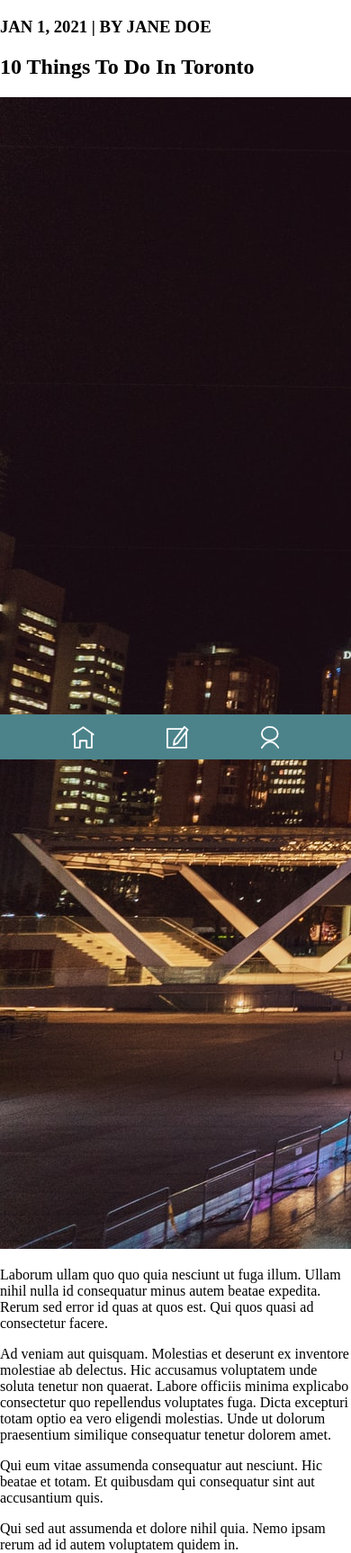
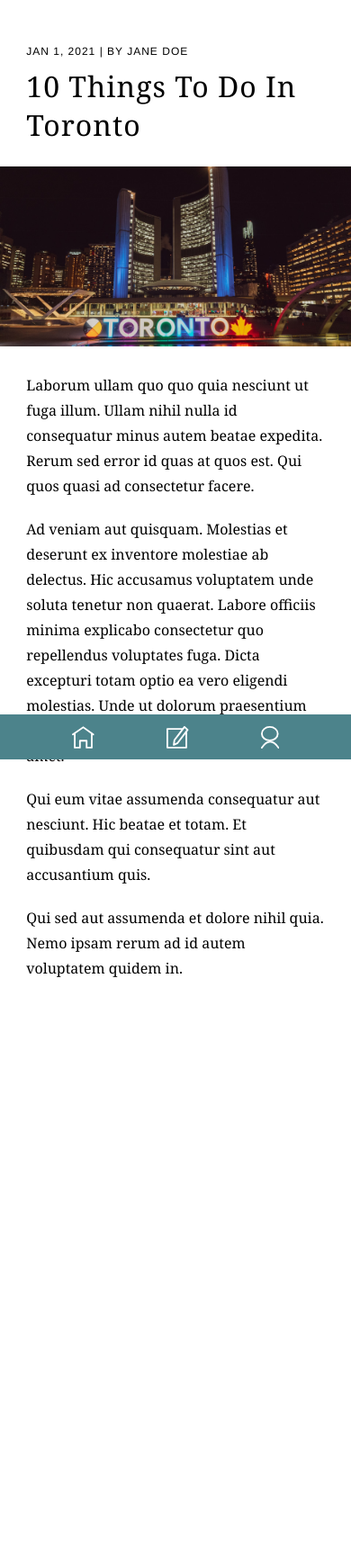
Before and after one commit to CanRaffs89/flask-blog, a Python web app: template templates/post.html in a window 390 px wide; the page is wider, and only the part inside the window is pictured. Shown: that part at 90% size. After the commit the page ends 1086 px from the top of that part, so only its background shows below. Run offline with Jinja, Linux system fonts and the light colour scheme; the template is opened without the code that fills it, so the values that code supplies are empty.

Commit message:
Finished basic site ready for Flask stuff

```diff
--- a/static/css/main.css
+++ b/static/css/main.css
@@ -2,14 +2,26 @@
   font-size: 16px;
   scroll-behavior: smooth; }
 
-body {
-  height: 100%;
-  width: 100%;
+* {
   margin: 0;
   padding: 0; }
 
+body {
+  height: 100%;
+  width: 100%; }
+
 a {
   text-decoration: none; }
+
+h1, p {
+  font-family: Georgia, 'Times New Roman', Times, serif;
+  font-weight: 400; }
+
+h3 {
+  font-family: 'Helvetica Neue', sans-serif;
+  font-weight: 400;
+  font-size: 0.8125rem;
+  letter-spacing: 0.0625rem; }
 
 .container {
   height: 100vh;
@@ -50,7 +62,7 @@
     .footer-menu a {
       margin-top: 60px; } }
 main {
-  margin: 0 auto;
+  margin: 75px auto 0 auto;
   width: 70%; }
   main .blog-post {
     display: flex;
@@ -68,13 +80,6 @@
       main .blog-post .blog-post-text h3, main .blog-post .blog-post-text h1, main .blog-post .blog-post-text p {
         margin: 0;
         color: #000; }
-      main .blog-post .blog-post-text h3 {
-        font-family: 'Helvetica Neue', sans-serif;
-        font-size: 0.8125rem;
-        letter-spacing: 0.0625rem; }
-      main .blog-post .blog-post-text h1, main .blog-post .blog-post-text p {
-        font-family: Georgia, 'Times New Roman', Times, serif;
-        font-weight: 400; }
       main .blog-post .blog-post-text h1 {
         font-size: 2.5rem;
         letter-spacing: 0.0625rem; }
@@ -84,9 +89,11 @@
 
 @media (max-width: 1000px) {
   main {
+    margin: 50px auto;
     width: 80%; }
     main .blog-post {
-      min-height: 100px; }
+      min-height: 100px;
+      margin-top: 20px; }
       main .blog-post img {
         width: 100px;
         height: 100px; }
@@ -97,5 +104,54 @@
         font-size: 1.563rem; }
       main .blog-post .blog-post-text .hide-on-mobile {
         display: none; } }
+.main-post {
+  padding-left: 50px;
+  margin: 75px auto; }
+  .main-post .header-text, .main-post .body-text {
+    margin: 0 auto;
+    width: 60%; }
+  .main-post .header-text {
+    margin-bottom: 50px; }
+    .main-post .header-text h3 {
+      margin-bottom: 10px; }
+    .main-post .header-text h1 {
+      font-size: 2.5rem;
+      letter-spacing: 0.0625rem; }
+  .main-post .body-text {
+    margin-top: 50px; }
+    .main-post .body-text p {
+      font-size: 1.313rem;
+      line-height: 32px;
+      letter-spacing: 0rem;
+      margin-bottom: 20px; }
+  .main-post .main-post-img {
+    width: 100%;
+    height: 500px;
+    object-fit: cover; }
+
+@media (max-width: 1000px) {
+  .main-post {
+    padding-left: 0;
+    margin: 50px auto 100px auto; }
+    .main-post .header-text, .main-post .body-text {
+      margin: 0 auto;
+      width: 85%; }
+    .main-post .header-text {
+      margin-bottom: 25px; }
+      .main-post .header-text h3 {
+        font-size: 0.75rem;
+        letter-spacing: 0.0625rem; }
+      .main-post .header-text h1 {
+        font-size: 2rem; }
+    .main-post .body-text {
+      margin-top: 25px; }
+      .main-post .body-text p {
+        font-size: 1rem;
+        line-height: 28px;
+        margin-bottom: 20px; }
+    .main-post .main-post-img {
+      width: 100%;
+      height: 200px;
+      object-fit: cover; } }
 
 /*# sourceMappingURL=main.css.map */
--- /dev/null
+++ b/static/scss/_blog-post.scss
@@ -0,0 +1,80 @@
+.main-post {
+    padding-left: 50px;
+    margin: 75px auto;
+
+    .header-text, .body-text {
+        margin: 0 auto;
+        width: 60%;
+    }
+
+    .header-text {
+        margin-bottom: 50px;
+
+        h3 {
+            margin-bottom: 10px;
+        }
+
+        h1 {
+            font-size: 2.5rem;
+            letter-spacing: 0.0625rem;
+        }
+    }
+
+    .body-text {
+        margin-top: 50px;
+
+        p {
+            font-size: 1.313rem;
+            line-height: 32px;
+            letter-spacing: 0rem;
+            margin-bottom: 20px;
+        }
+    }
+
+    .main-post-img {
+        width: 100%;
+        height: 500px;
+        object-fit: cover;
+    }
+}
+
+@media (max-width: 1000px) {
+    .main-post {
+        padding-left: 0;
+        margin: 50px auto 100px auto;
+
+        .header-text, .body-text {
+            margin: 0 auto;
+            width: 85%;
+        }
+
+        .header-text {
+            margin-bottom: 25px;
+
+            h3 {
+                font-size: 0.75rem;
+                letter-spacing: 0.0625rem;
+            }
+
+            h1 {
+                font-size: 2rem;
+            }
+        }
+
+        .body-text {
+            margin-top: 25px;
+
+            p {
+                font-size: 1rem;
+                line-height: 28px;
+                margin-bottom: 20px;
+            }
+        }
+
+        .main-post-img {
+            width: 100%;
+            height: 200px;
+            object-fit: cover;
+        }
+    }
+}
--- a/static/scss/_main-blog.scss
+++ b/static/scss/_main-blog.scss
@@ -1,5 +1,5 @@
 main {
-    margin: 0 auto;
+    margin: 75px auto 0 auto;
     width: 70%;
 
     .blog-post {
@@ -24,17 +24,6 @@
                 color: #000;
             }
 
-            h3 {
-                font-family: 'Helvetica Neue', sans-serif;
-                font-size: 0.8125rem;
-                letter-spacing: 0.0625rem;
-            }
-
-            h1, p {
-                font-family: Georgia, 'Times New Roman', Times, serif;
-                font-weight: 400;
-            }
-
             h1 {
                 font-size: 2.5rem;
                 letter-spacing: 0.0625rem;
@@ -50,10 +39,12 @@
 
 @media (max-width: 1000px) {
     main {
+        margin: 50px auto;
         width: 80%;
 
         .blog-post {
             min-height: 100px;
+            margin-top: 20px;
 
             img {
                 width: 100px;
--- a/static/scss/main.scss
+++ b/static/scss/main.scss
@@ -5,15 +5,30 @@
     scroll-behavior: smooth;
 }
 
-body {
-    height: 100%;
-    width: 100%;
+* {
     margin: 0;
     padding: 0;
 }
 
+body {
+    height: 100%;
+    width: 100%;
+}
+
 a {
     text-decoration: none;
+}
+
+h1, p {
+    font-family: Georgia, 'Times New Roman', Times, serif;
+    font-weight: 400;
+}
+
+h3 {
+    font-family: 'Helvetica Neue', sans-serif;
+    font-weight: 400;
+    font-size: 0.8125rem;
+    letter-spacing: 0.0625rem;
 }
 
 .container {
@@ -23,3 +38,4 @@
 
 @import 'navbar';
 @import 'main-blog';
+@import 'blog-post';
--- a/templates/index.html
+++ b/templates/index.html
@@ -10,7 +10,7 @@
 <body>
     <div class="container">
         <nav class="footer-menu">
-            <a class="menu-icon" id="home" href="#"></a>
+            <a class="menu-icon" id="home" href="index.html"></a>
             <a class="menu-icon" id="new-post" href="#"></a>
             <a class="menu-icon" id="account" href="#"></a>
         </nav>
--- a/templates/post.html
+++ b/templates/post.html
@@ -10,18 +10,22 @@
 <body>
     <div class="container">
         <nav class="footer-menu">
-            <a class="menu-icon" id="home" href="#"></a>
+            <a class="menu-icon" id="home" href="index.html"></a>
             <a class="menu-icon" id="new-post" href="#"></a>
             <a class="menu-icon" id="account" href="#"></a>
         </nav>
         <article class="main-post">
+            <section class="header-text">
                 <h3>JAN 1, 2021 | BY JANE DOE</h3>
                 <h1>10 Things To Do In Toronto</h1>
+            </section>
             <img class="main-post-img" src="../static/img/toronto.jpg" alt="Toronto City Hall with illuminated sign">
+            <section class="body-text">
                 <p>Laborum ullam quo quo quia nesciunt ut fuga illum. Ullam nihil nulla id consequatur minus autem beatae expedita. Rerum sed error id quas at quos est. Qui quos quasi ad consectetur facere.</p>
                 <p>Ad veniam aut quisquam. Molestias et deserunt ex inventore molestiae ab delectus. Hic accusamus voluptatem unde soluta tenetur non quaerat. Labore officiis minima explicabo consectetur quo repellendus voluptates fuga. Dicta excepturi totam optio ea vero eligendi molestias. Unde ut dolorum praesentium similique consequatur tenetur dolorem amet.</p>
                 <p>Qui eum vitae assumenda consequatur aut nesciunt. Hic beatae et totam. Et quibusdam qui consequatur sint aut accusantium quis.</p>
                 <p>Qui sed aut assumenda et dolore nihil quia. Nemo ipsam rerum ad id autem voluptatem quidem in.</p>
+            </section>
         </article>
     </div>
 </body>
```
Also changed, not shown: 1 other file. Lines whose indentation alone changed are shown as unchanged.
